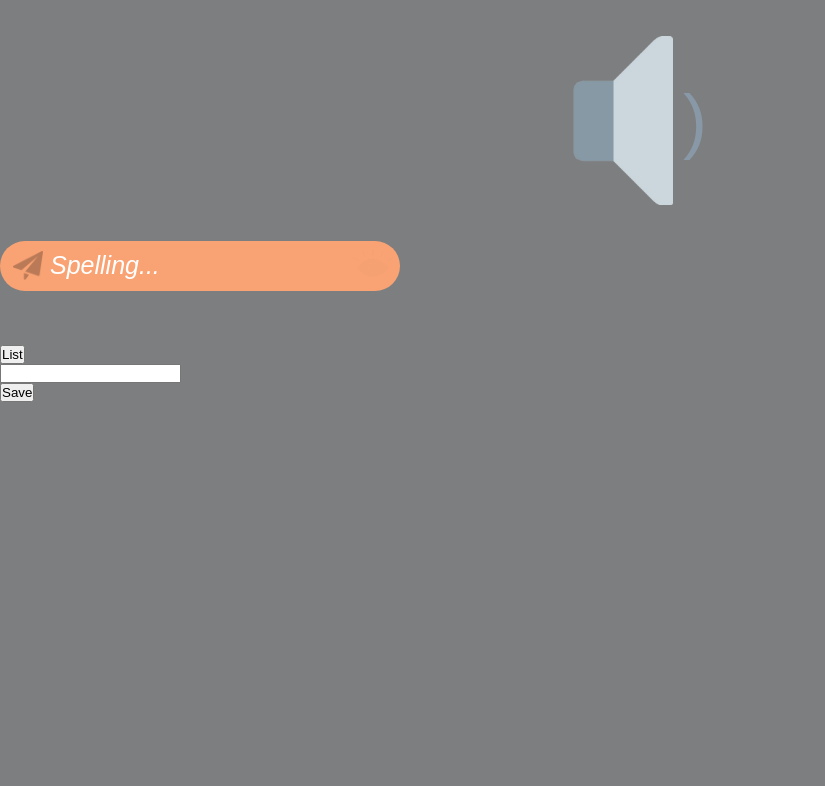
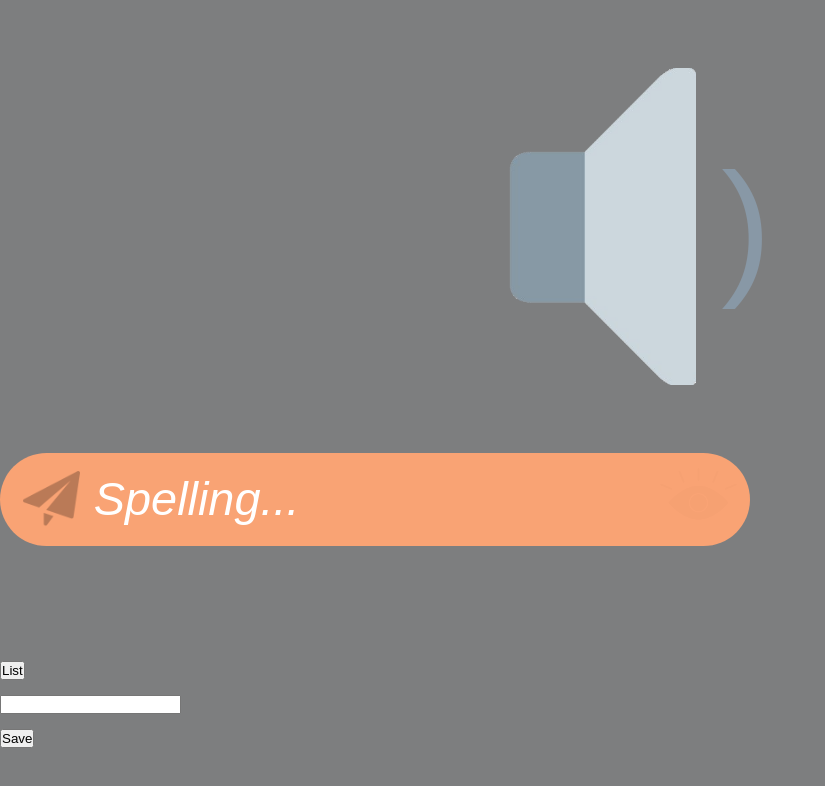
Before and after one commit to TheTaiMan/Spell-let, a plain HTML site: page index.html in a window 1280 px wide. Shown: the whole page, without its empty margins (0-825 px from the left). Drawn offline with nearby package versions, Linux system fonts and the light colour scheme; a web font is replaced by a local one.

Commit message:
improved the text indicator and added rem as the main unite to style

```diff
--- a/scripts/handleSpelling/main.js
+++ b/scripts/handleSpelling/main.js
@@ -77,6 +77,7 @@ document.getElementById("inputValue").onclick = (event) => {
   event.target.style.display = "none";
   input.style.display = "block";
   input.focus();
+  input.select();
 }
 
 input.addEventListener("keyup", (event) => {
--- a/scripts/handleSpelling/modules/class/speak.js
+++ b/scripts/handleSpelling/modules/class/speak.js
@@ -39,6 +39,7 @@ export default class Speak extends Word {
     speechSynthesis.resume();
     this.onSyllable = 0;
     this.onLetter = 0;
+    this.renderText.style.width = 0;
     return speechSynthesis.cancel();
   }
   set_timeElapsed(e) {
@@ -65,13 +66,12 @@ export default class Speak extends Word {
   }
   delayRender(time, text, retract = false) {
     for (let i = 0; i < text.length; i++) {
-
       setTimeout(() => {
-        this.renderText.style.width = `${i}.3rem`;
+        this.renderText.style.width = `${i*1.5}rem`;
         this.renderText.innerHTML += ` ${text[i]}`;
         if (i === text.length - 1) {
           if (!retract) {
-            this.renderText.style.width = `${text.length -(text.length* 0.35)}rem`;
+            this.renderText.style.width = "auto";
             return document.getElementById("bracket").innerHTML = '✔';
           }
           return this.renderReverse(time * 0.5, text);
@@ -83,7 +83,7 @@ export default class Speak extends Word {
     let encryptWord = text.split("");
     for (let i = 0; i <= encryptWord.length; i++) {
       setTimeout(() => {
-        this.renderText.style.width = `${encryptWord.length - i}.3rem`;
+        this.renderText.style.width = `${encryptWord.length - (i*1.3)}rem`;
         this.renderText.innerHTML = encryptWord
           .slice(0, encryptWord.length - i)
           .join(" ");
--- a/styles/handleSpelling.css
+++ b/styles/handleSpelling.css
@@ -1,3 +1,7 @@
+html {
+  font-size: 30px;
+}
+
 /* hebrew */
 @font-face {
   font-family: 'Varela Round';
@@ -44,44 +48,54 @@
 }
 
 #play-word {
-  width: 100px;
+  width: 6.25rem;
   transition: 0.2s;
 }
 
 #text {
-  filter: blur(3px);
-  width: 0px;
+  filter: blur(8px);
+  width: 0;
+  box-sizing: border-box;
   transition: 0.1s;
+  font-size: 1.5rem;
   white-space: nowrap;
-  /* overflow: hidden; */
+  overflow: visible;
 }
 
 #bracket {
-  font-size: 72px;
+  text-align: center;
+  font-size: 5rem;
+  margin-left: 0.5rem;
   color: #8898A6;
   font-family: 'Varela Round', sans-serif;
+  z-index: 4;
+}
+
+#boundary {
+  background-color:#0481ff;
+  /* background-color:#7D7E7F; */
 }
 
 .inputContainer {
   display: inline-grid;
-  grid-template: 30px / repeat(3, 1fr);
+  grid-template: 1.875rem / repeat(3, 1fr);
   align-content: center;
   justify-content: center;
   align-items: center;
   justify-items: center;
   overflow: hidden;
-  height: 50px;
-  border-radius: 50px;
-  padding: 10px;
-  grid-gap: 5px;
+  height: 3.125rem;
+  border-radius: 3.125rem;
+  padding: 0.625rem;
+  grid-gap: 0.3125rem;
   background-color: #f9a374;
 }
 
 .input,
 #inputValue {
   font-family: Arial;
-  height: 30px;
-  font-size: 25px;
+  height: 1.875rem;
+  font-size: 1.5625rem;
   background-color: #f9a374;
   color: white;
   border: 0;
@@ -102,12 +116,12 @@
 }
 
 #spellContainer {
-  width: 400px;
+  width: 25rem;
 }
 
 #checkBtn {
   grid-area: 1 / 1 / span 1 / span 1;
-  width: 30px;
+  width: 1.875rem;
   opacity: 0.25;
 }
 
@@ -118,7 +132,7 @@
 
 #checkBtn:active {
   opacity: 1;
-  width: 32px;
+  width: 2rem;
 }
 
 #inputValue {
@@ -128,7 +142,7 @@
 #inputSpelling,
 #inputValue {
   grid-area: 1 / 2 / span 1 / span 1;
-  width: 300px;
+  width: 18.75rem;
 }
 
 #inputValue:hover {
@@ -138,8 +152,8 @@
 #revealWord {
   grid-area: 1 / 3 / span 1 / span 1;
   opacity: 0.01; /* Will be invisible, and when a work is wrong, it will slowly appear */
-  width: 70px;
-  margin: -20px;
+  width: 4.375rem;
+  margin: -1.25rem;
 }
 
 #revealWord:hover {
@@ -149,5 +163,5 @@
 
 #revealWord:active {
   opacity: 1;
-  width: 75px;
+  width: 4.6875rem;
 }
--- a/styles/jsUtility.css
+++ b/styles/jsUtility.css
@@ -31,7 +31,7 @@
   top: 50%;
   left: 0;
   width: 100%;
-  height: 1px;
+  height: 0.0625rem;
   background: black;
   animation-name: remove;
   animation-duration: 0.4s;
```
Also changed, not shown: index.html (+2 -2 lines).
